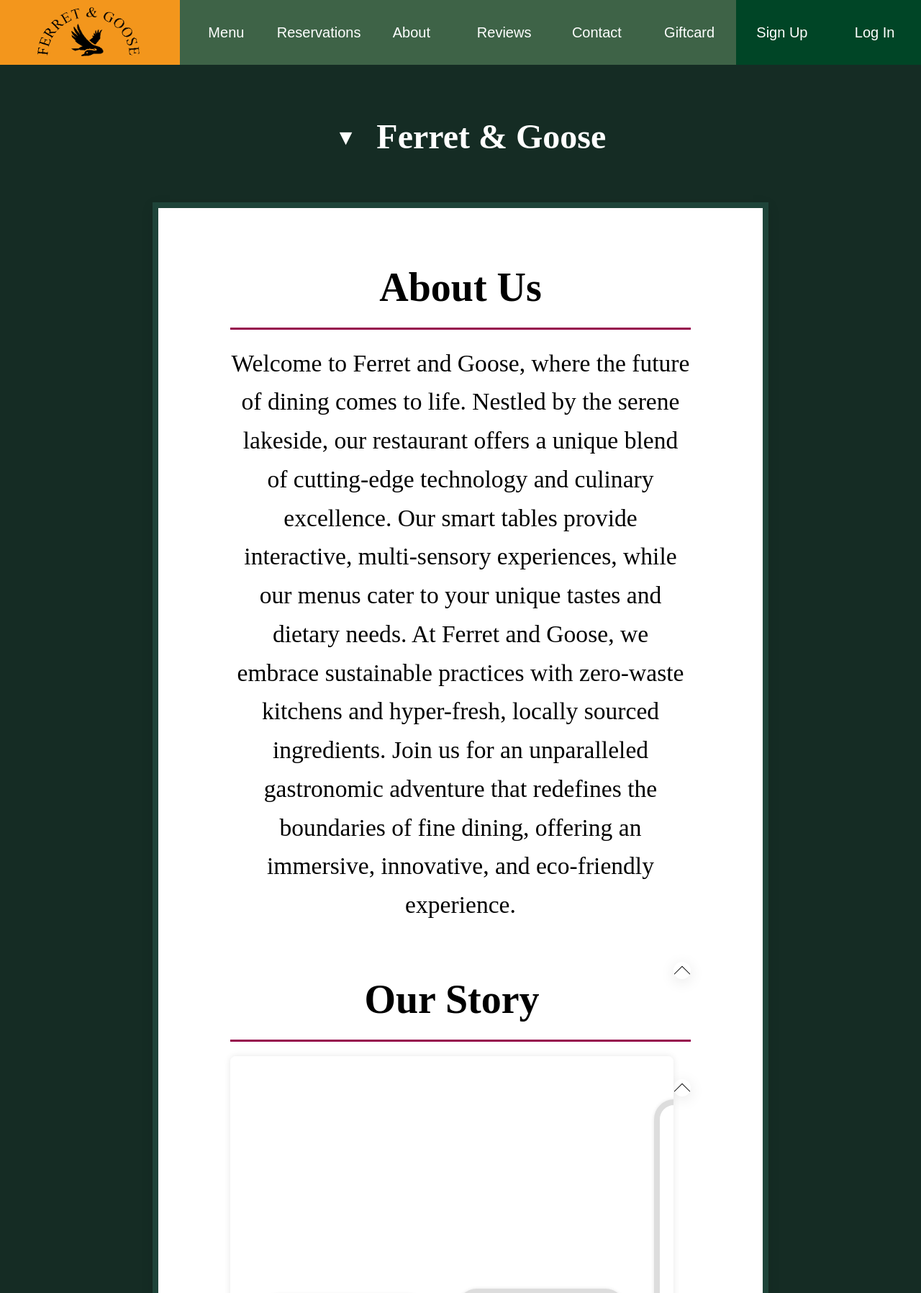
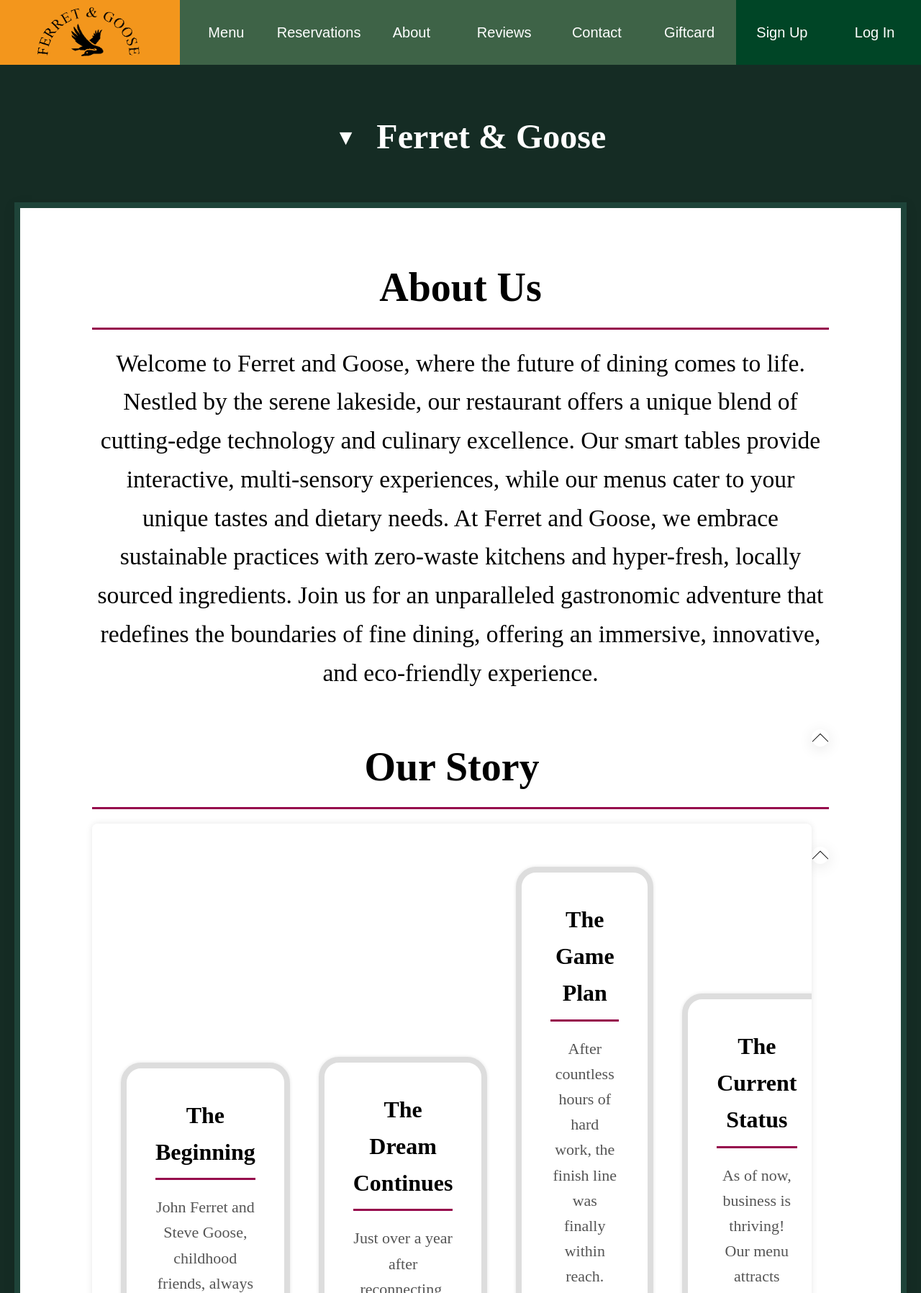
Before and after one commit to ejackil/internshipProject, a Flask app: page /about in a window 1280 px wide. Shown: the top 1796 px of the page at 72% size. Run offline with Flask 3, Linux system fonts and the light colour scheme.

Commit message:
wider and "what else" link

```diff
--- a/static/css/about.css
+++ b/static/css/about.css
@@ -89,8 +89,8 @@ h1 {
 }
 
 .container {
-    width: 85%;
-    max-width: 50%;
+    width: 100%;
+    max-width: 80%;
     margin: auto;
     margin-top: 5px;
     padding: 20px 100px 100px 100px;
--- a/templates/about.html
+++ b/templates/about.html
@@ -175,7 +175,7 @@ Furthermore, holographic menus provide additional ambient content during wait ti
                     <p>Of course, these arn't our only futuristic elements we have here at Ferret And Goose. Click below to find out more.</p>
                     <br><br>
                     <div class="cta1">
-                            <p><a href="{{ url_for('about/andwhatelse') }}">Shaping the Future</a></p>
+                            <p><a href="{{ url_for('andwhatelse') }}">Shaping the Future</a></p>
         </div>
                 </div>
             </div>
```
